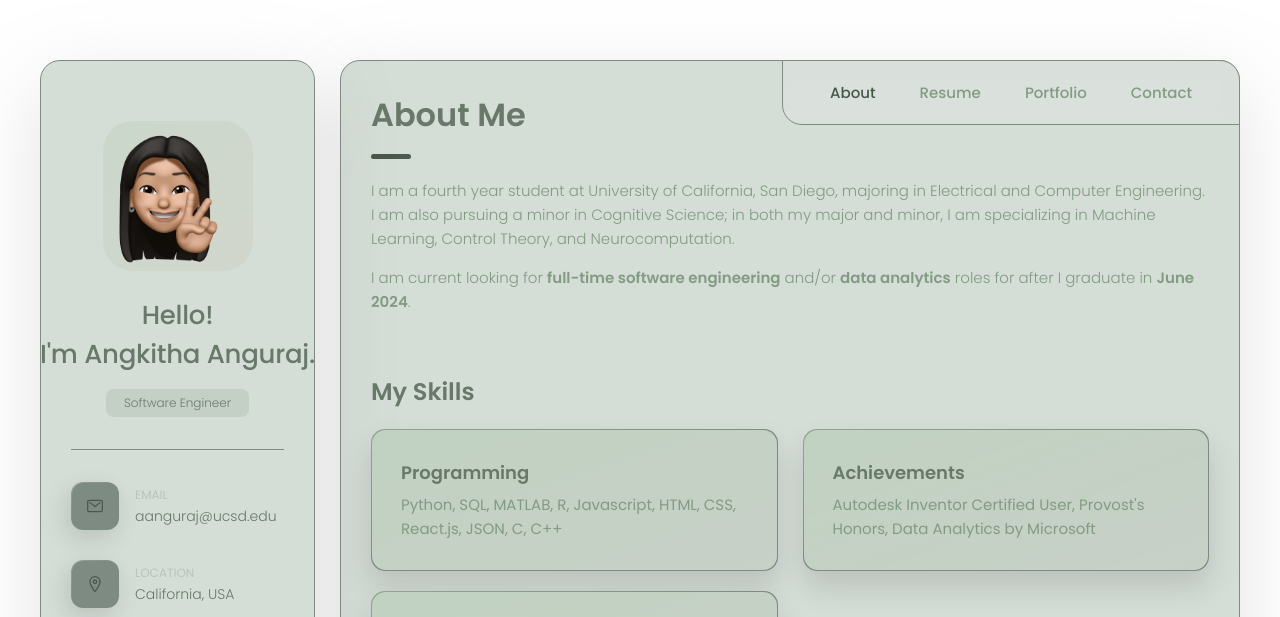
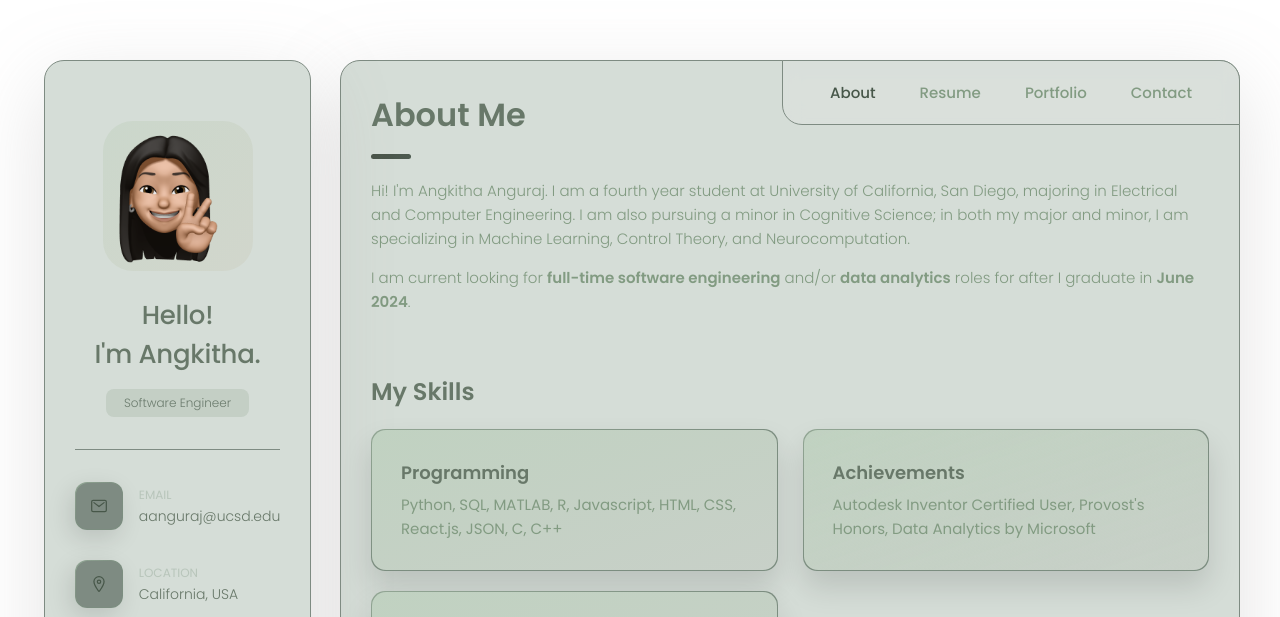
Before and after one commit to angkitha/angkitha.github.io, a plain HTML site: page index.html in a window 1280 px wide. Shown: the top 617 px of the page. Drawn offline with nearby package versions, Linux system fonts and the light colour scheme.

Commit message:
Update index.html

```diff
--- a/index.html
+++ b/index.html
@@ -51,7 +51,7 @@
               Hello!
             </p>
             <p>
-              I'm Angkitha Anguraj.
+              I'm Angkitha.
             </p>
           </h1>
 
@@ -170,7 +170,7 @@
 
         <section class="about-text">
           <p>
-            I am a fourth year student at University of California, San Diego, majoring in Electrical
+            Hi! I'm Angkitha Anguraj. I am a fourth year student at University of California, San Diego, majoring in Electrical
             and Computer Engineering. I am also pursuing a minor in Cognitive Science; in both my major
             and minor, I am specializing in Machine Learning, Control Theory, and Neurocomputation.
           </p>
```
